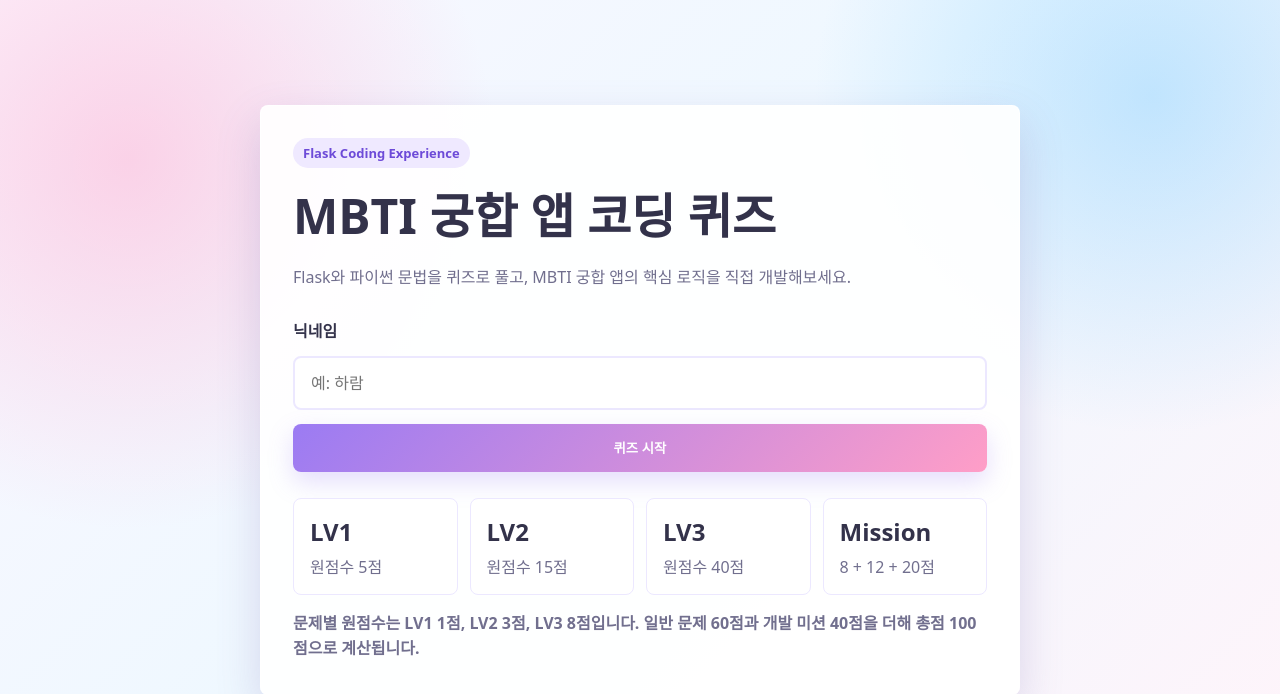
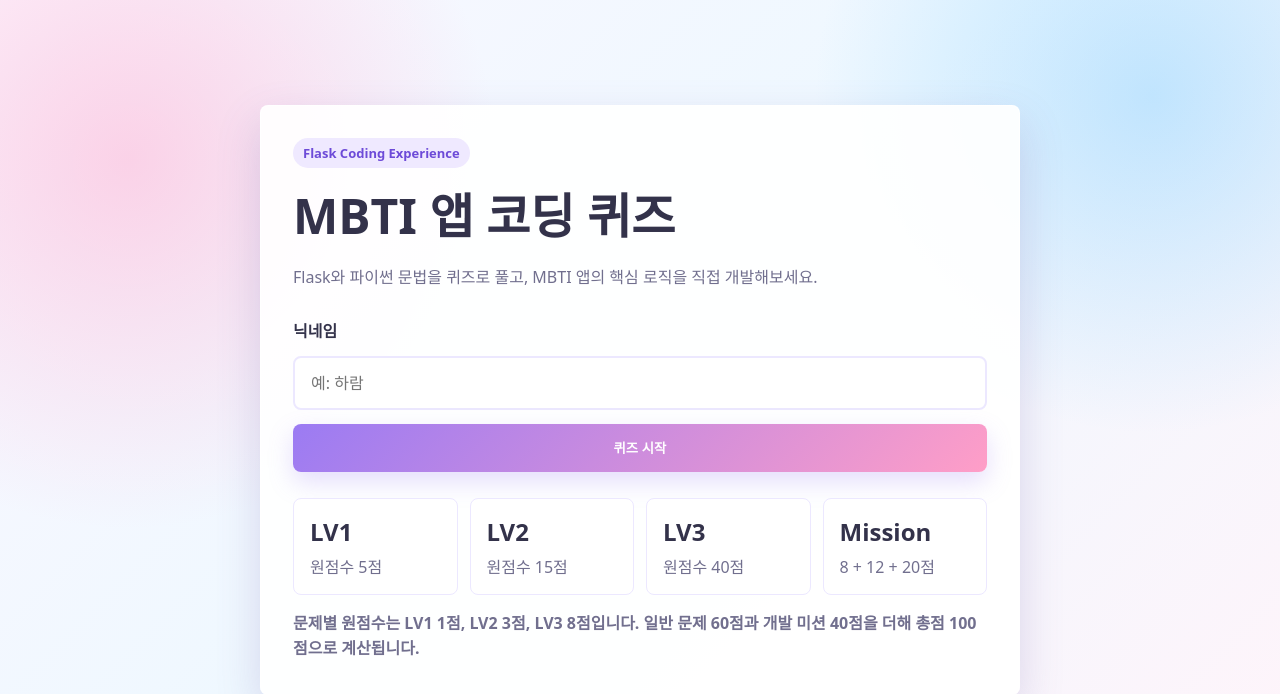
Before and after one commit to hyw18/new, a Flask app: page / in a window 1280 px wide. Shown: the top 694 px of the page. Run offline with Flask 3, Linux system fonts and the light colour scheme.

Commit message:
real real final

```diff
--- a/quiz_app/templates/index.html
+++ b/quiz_app/templates/index.html
@@ -3,15 +3,15 @@
 <head>
     <meta charset="utf-8">
     <meta name="viewport" content="width=device-width, initial-scale=1">
-    <title>MBTI 궁합 코딩 퀴즈</title>
+    <title>MBTI 앱 코딩 퀴즈</title>
     <link rel="stylesheet" href="{{ url_for('static', filename='css/style.css') }}">
 </head>
 <body>
     <main class="page">
         <section class="card hero-card">
             <div class="kicker">Flask Coding Experience</div>
-            <h1>MBTI 궁합 앱 코딩 퀴즈</h1>
-            <p class="lead">Flask와 파이썬 문법을 퀴즈로 풀고, MBTI 궁합 앱의 핵심 로직을 직접 개발해보세요.</p>
+            <h1>MBTI 앱 코딩 퀴즈</h1>
+            <p class="lead">Flask와 파이썬 문법을 퀴즈로 풀고, MBTI 앱의 핵심 로직을 직접 개발해보세요.</p>
 
             <form method="post" class="start-form">
                 <label for="nickname">닉네임</label>
```
